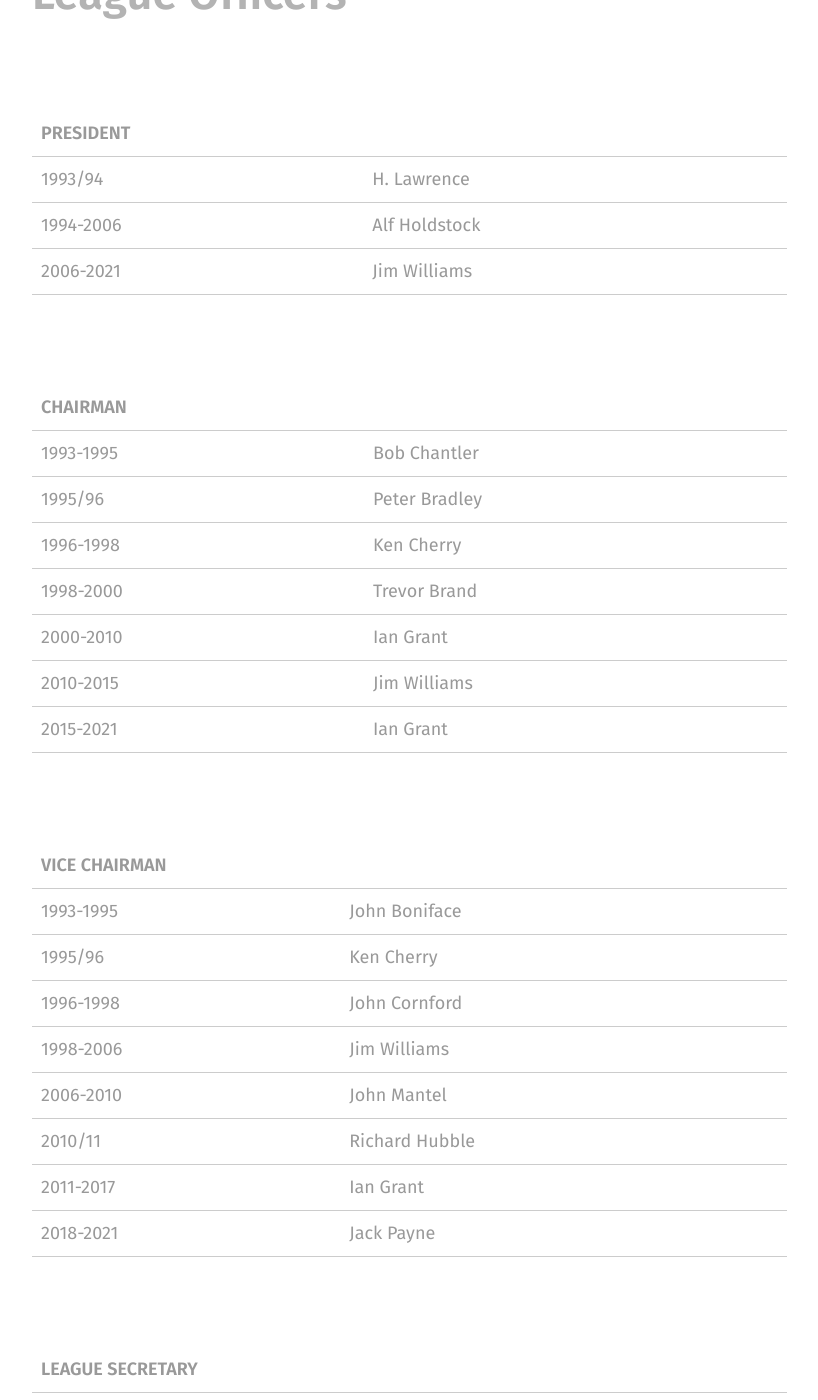
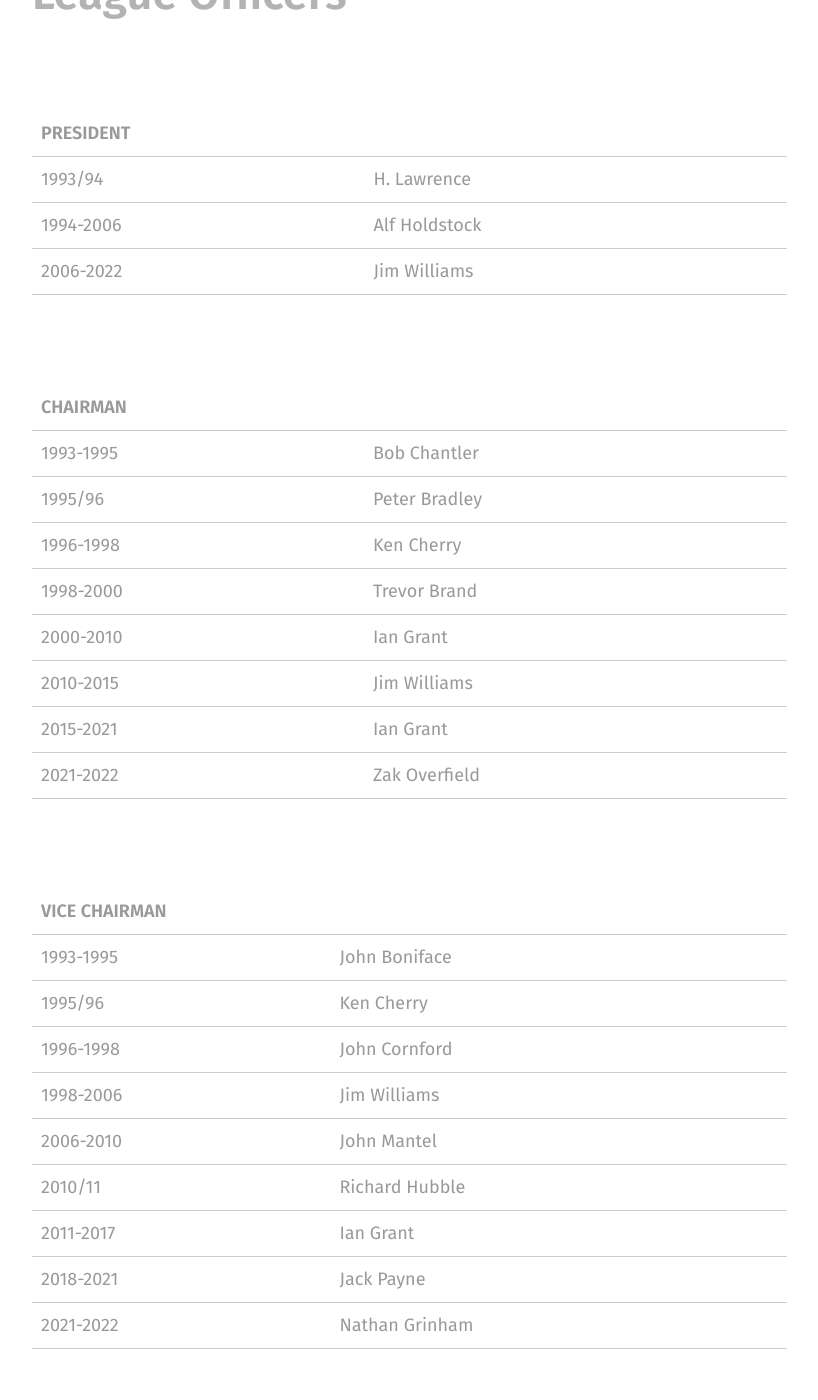
Before and after one commit to rotherleague/Rother, a Jekyll site: the page built from officers.md, in a window 1280 px wide and 1400 px high, scrolled down 356 px. Shown: the whole window, without its empty margins (48-866 px from the left). Built offline with Jekyll 4.4.1, drawn with Linux system fonts in a browser that asks for light colours; nearby versions of some CDN libraries; some of the changed text lies outside the part shown.

Commit message:
Update league-officers.html

```diff
--- a/_includes/winners/league-officers.html
+++ b/_includes/winners/league-officers.html
@@ -18,7 +18,7 @@ PRESIDENT
     <td>Alf Holdstock </td>
   </tr>
   <tr>
-    <td>2006-2021 </td>
+    <td>2006-2022 </td>
     <td>Jim Williams </td>
   </tr>
 </table>
@@ -58,6 +58,10 @@ CHAIRMAN
   <tr>
     <td>2015-2021 </td>
     <td>Ian Grant </td>
+  </tr>
+   <tr>
+    <td>2021-2022 </td>
+    <td>Zak Overfield</td>
   </tr>
 </table>
 <!--
@@ -101,6 +105,10 @@ VICE CHAIRMAN
     <td>2018-2021 </td>
     <td>Jack Payne </td>
   </tr>
+  <tr>
+    <td>2021-2022 </td>
+    <td>Nathan Grinham</td>
+  </tr>
 </table>
 <!--
 **********************
@@ -128,7 +136,7 @@ LEAGUE SECRETARY
     <td>Richard Hubble </td>
   </tr>
   <tr>
-    <td>2016-2021</td>
+    <td>2016-2022</td>
     <td>Nigel Morris </td>
   </tr>
 </table>
@@ -177,6 +185,10 @@ FIXTURES SECRETARY
     <td>2014-2021 </td>
     <td>Zak Overfield </td>
   </tr>
+  <tr>
+    <td>2021-2022 </td>
+    <td>Jacqueline Stone </td>
+  </tr>
 </table>
 <!--
 **********************
@@ -204,9 +216,10 @@ TREASURER
     <td>Jack Payne </td>
   </tr>
    <tr>
-    <td>2018-2021 </td>
+    <td>2018-2022 </td>
     <td>Zak Overfield </td>
   </tr>
+
 </table>
 <!--
 **********************
@@ -267,7 +280,7 @@ REFEREES SECRETARY
     <td>Jack Payne </td>
   </tr>
    <tr>
-    <td>2018-2021 </td>
+    <td>2018-2022 </td>
     <td>Sandra Harber</td>
   </tr>
 </table>
@@ -317,7 +330,7 @@ REGISTRATIONS SECRETARY
     <td>Ian Grant </td>
   </tr>
   <tr>
-    <td>2017-2021</td>
+    <td>2017-2022</td>
     <td>Sandra Harber</td>
   </tr>
 </table>
@@ -379,7 +392,7 @@ REPRESENTATIVE TEAMS SECRETARY
     <td>Terry Avann </td>
   </tr>
   <tr>
-    <td>2012-2021 </td>
+    <td>2012-2022 </td>
     <td><i>Vacant </i></td>
   </tr>
 </table>
@@ -416,6 +429,10 @@ TROPHY OFFICER
     <td>2004-2021</td>
     <td>Jack Payne </td>
   </tr>
+  <tr>
+    <td>2021-2022</td>
+    <td>Nathan Grinham </td>
+  </tr>
 </table>
 <!--
 **********************
@@ -431,7 +448,7 @@ CHILD WELFARE OFFICER
     <td>Jack Payne </td>
   </tr>
   <tr>
-    <td>2013-2021 </td>
+    <td>2013-2022 </td>
     <td>Tracy Aston </td>
   </tr>
 </table>
@@ -548,5 +565,9 @@ OTHER ELECTED OFFICERS
     <td>2020/21 </td>
     <td>Jacqueline Stone, Nathan Grinham  <i>2 vacant </i></td>
   </tr>
+  <tr>
+    <td>2018-2020 </td>
+    <td><i>4 vacant </i></td>
+  </tr>
 
 </table>
```
